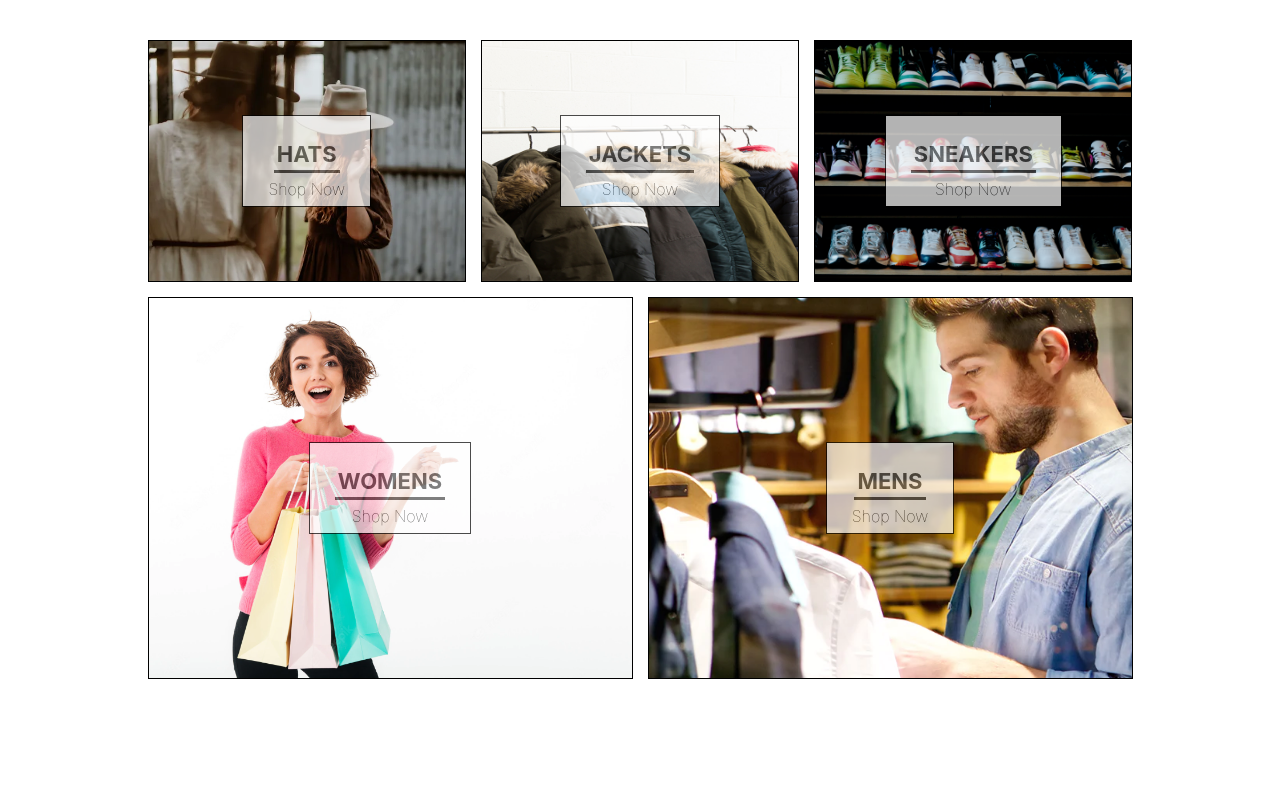
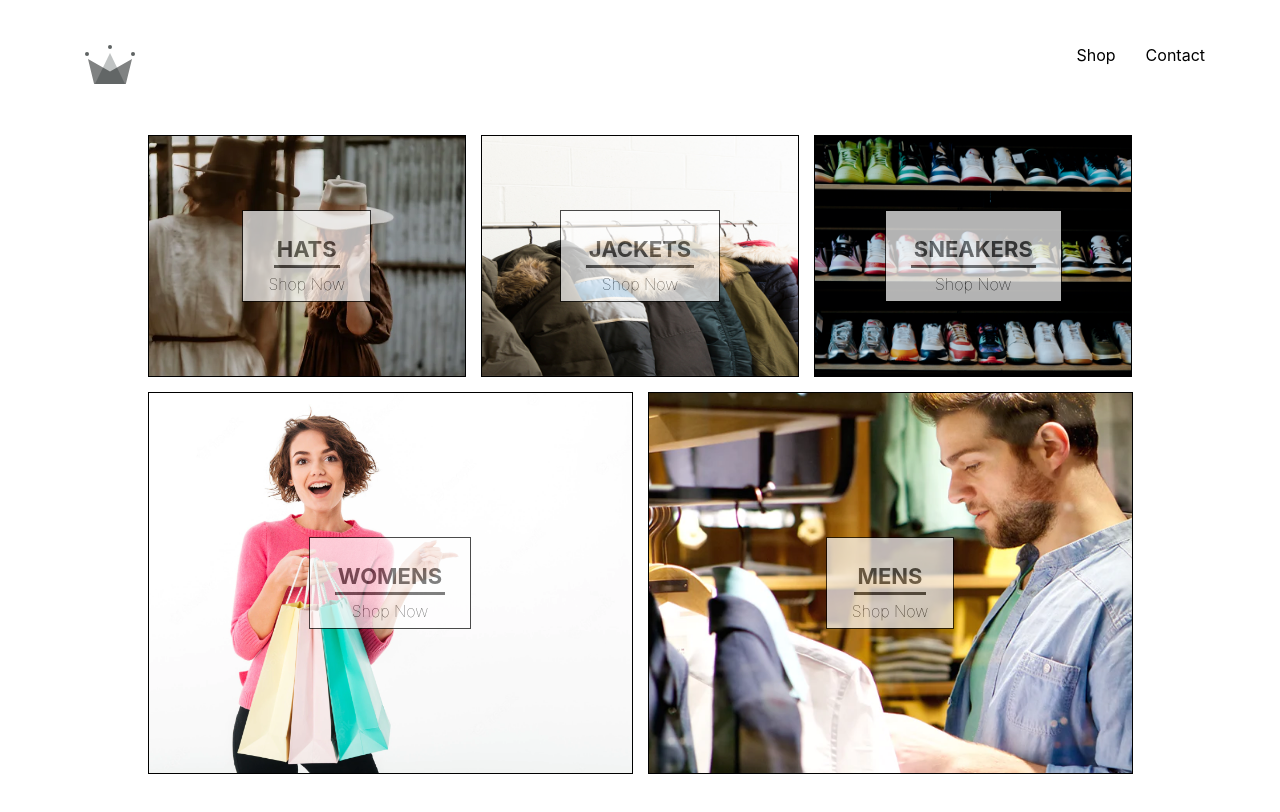
Before and after one commit to shivanssh/kings-clothing, a React (Create React App) app: page / in a window 1280 px wide. Shown: the top 812 px of the page. Built offline with nearby package versions, Linux system fonts and the light colour scheme.

Commit message:
adding header component with links

```diff
--- a/src/App.css
+++ b/src/App.css
@@ -1,3 +1,8 @@
 body {
   padding: 20px 60px;
 }
+
+a {
+  text-decoration: none;
+  color: black;
+}
--- a/src/App.js
+++ b/src/App.js
@@ -3,10 +3,12 @@ import './App.css';
 import { HomePage } from './components/HomePage/HomePage';
 import { Route, Routes } from 'react-router-dom';
 import ShopPage from './components/ShopPage/ShopPage';
+import Header from './components/Header/Header';
 
 function App() {
   return (
     <React.Fragment>
+      <Header />
       <Routes>
         <Route path='/' element={<HomePage />} />
         <Route path='hats' element={<ShopPage />} />
--- a/src/components/CollectionItem/CollectionItem.scss
+++ b/src/components/CollectionItem/CollectionItem.scss
@@ -24,6 +24,7 @@
 
   .name {
     width: 90%;
+    text-transform: uppercase;
   }
 
   .price {
--- /dev/null
+++ b/src/components/Header/Header.jsx
@@ -0,0 +1,21 @@
+import { Link } from 'react-router-dom';
+import './Header.scss';
+import { ReactComponent as Logo } from '../../Assets/logo.svg';
+
+const Header = () => (
+  <div className='header'>
+    <Link className='logo-container' to='/'>
+      <Logo className='logo' />
+    </Link>
+    <div className='options-container'>
+      <Link className='option' to='shop'>
+        Shop
+      </Link>
+      <Link className='option' to='contact'>
+        Contact
+      </Link>
+    </div>
+  </div>
+);
+
+export default Header;
--- /dev/null
+++ b/src/components/Header/Header.scss
@@ -0,0 +1,29 @@
+.header {
+  width: 100%;
+  height: 70px;
+  display: flex;
+  justify-content: space-between;
+  margin-bottom: 25px;
+
+  .logo-container {
+    height: 100%;
+    width: 75px;
+    padding: 25px;
+  }
+
+  .options-container {
+    width: 50%;
+    height: 100%;
+    display: flex;
+    align-items: center;
+    justify-content: flex-end;
+
+    .option {
+      padding: 10px 15px;
+
+      &:hover {
+        font-weight: bold;
+      }
+    }
+  }
+}
```
Also changed, not shown: src/Assets/logo.svg (added).
